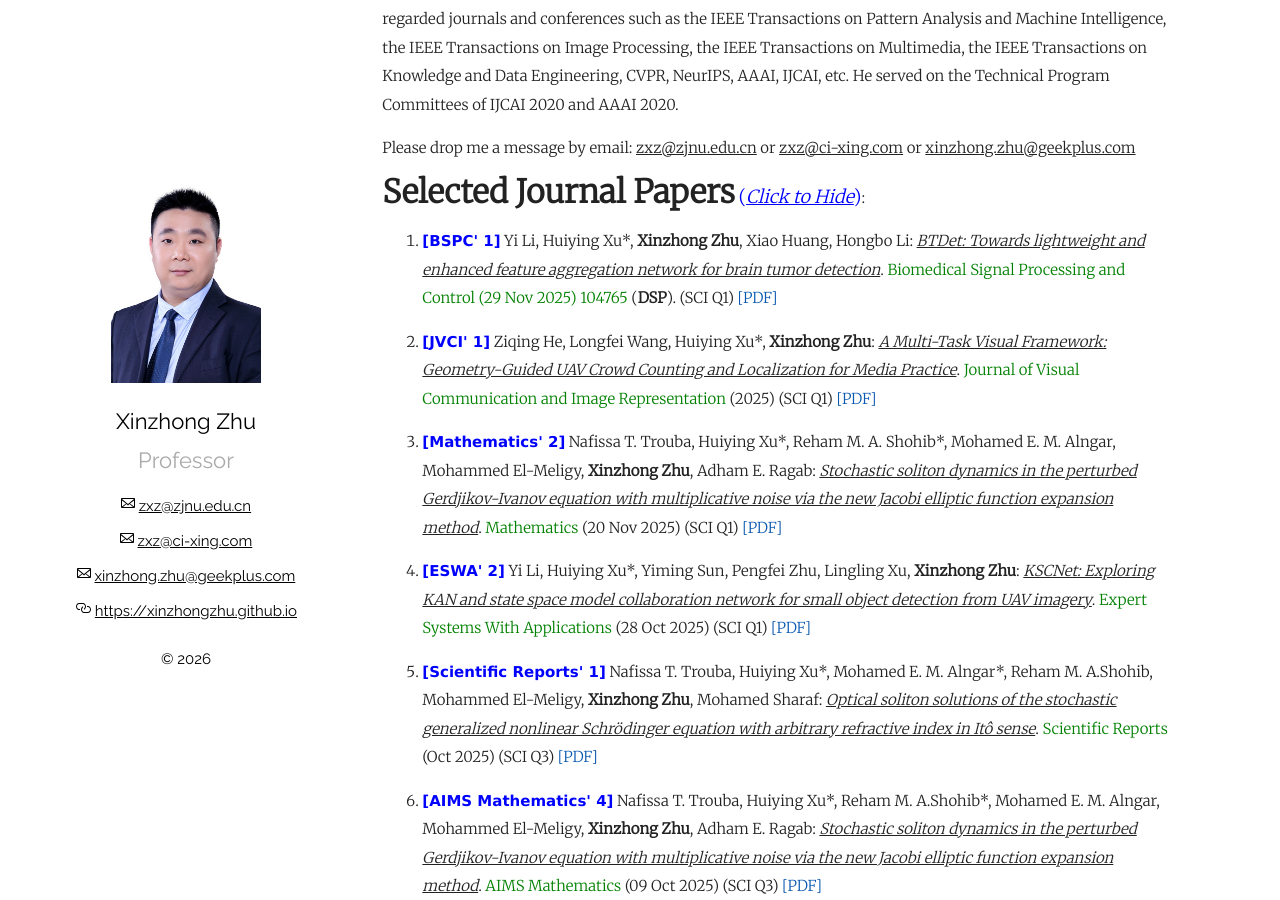
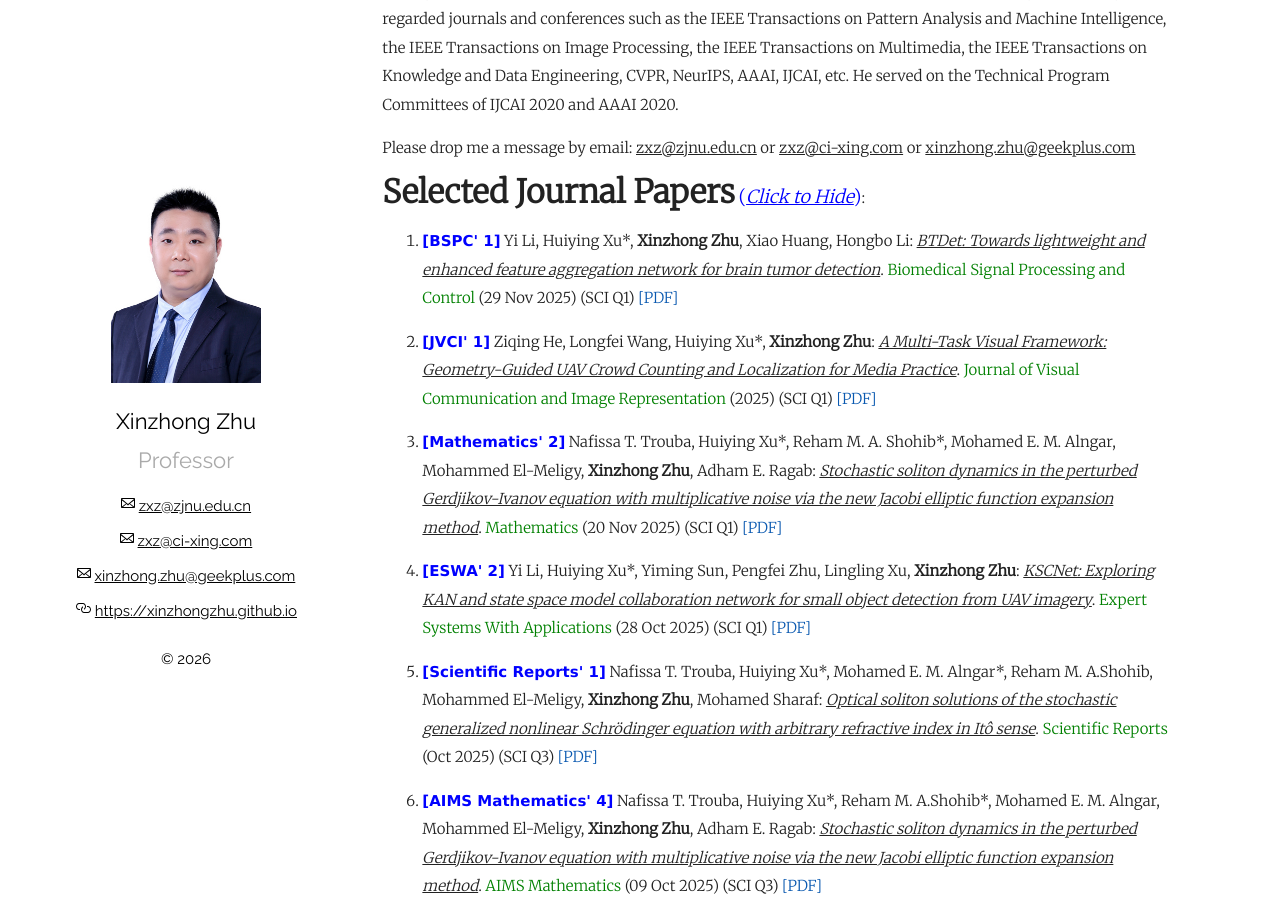
Before and after one commit to xinzhongzhu/xinzhongzhu.github.io, a Jekyll site: the page built from index.md, in a window 1280 px wide and 900 px high, scrolled down 376 px. Built offline with Jekyll 4.4.1, drawn with Linux system fonts in a browser that asks for light colours.

Commit message:
Update index.md

```diff
--- a/index.md
+++ b/index.md
@@ -16,7 +16,7 @@ Please drop me a message by email: <u>zxz@zjnu.edu.cn</u> or <u>zxz@ci-xing.com<
   <p>
   <ol>
 
- <p style="margin-top: 8px;"><li><font face="verdana" color="blue"><b>[BSPC' 1]</b></font> Yi Li, Huiying Xu*, <b>Xinzhong Zhu</b>, Xiao Huang, Hongbo Li: <i><u>BTDet: Towards lightweight and enhanced feature aggregation network for brain tumor detection</u></i>. <font color="green">Biomedical Signal Processing and Control (29 Nov 2025) 104765</font> (<b>DSP</b>). (SCI Q1) <a href = "https://huiyingxu-zj.github.io/document/BTDet-BSPC.pdf">[PDF]</a></li></p>
+ <p style="margin-top: 8px;"><li><font face="verdana" color="blue"><b>[BSPC' 1]</b></font> Yi Li, Huiying Xu*, <b>Xinzhong Zhu</b>, Xiao Huang, Hongbo Li: <i><u>BTDet: Towards lightweight and enhanced feature aggregation network for brain tumor detection</u></i>. <font color="green">Biomedical Signal Processing and Control</font> (29 Nov 2025) (SCI Q1) <a href = "https://huiyingxu-zj.github.io/document/BTDet-BSPC.pdf">[PDF]</a></li></p>
 
  <p style="margin-top: 8px;"><li><font face="verdana" color="blue"><b>[JVCI' 1]</b></font> Ziqing He, Longfei Wang, Huiying Xu*, <b>Xinzhong Zhu</b>: <i><u>A Multi-Task Visual Framework: Geometry-Guided UAV Crowd Counting and Localization for Media Practice</u></i>. <font color="green">Journal of Visual Communication and Image Representation</font>  (2025) (SCI Q1) <a href = "https://xinzhongzhu.github.io/document/Media Practice_JVCI.pdf">[PDF]</a></li></p>
 
```
